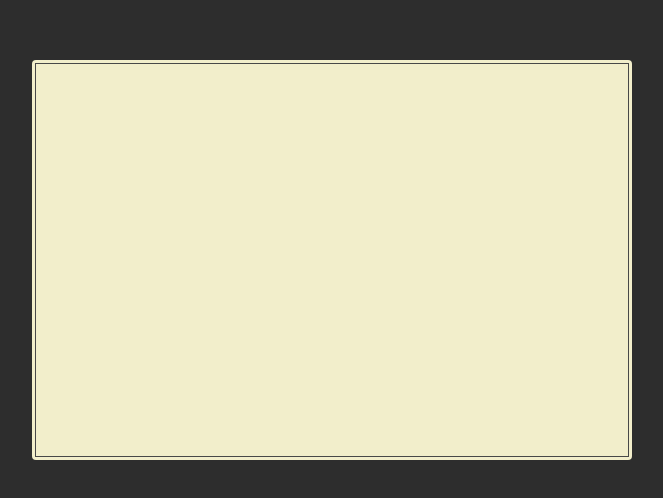
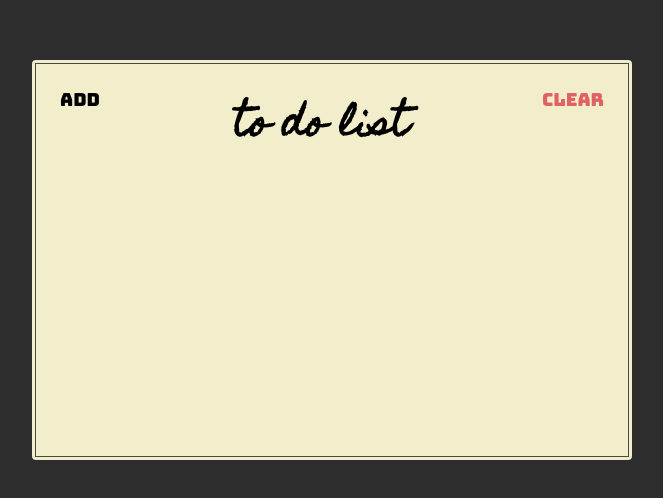
Before and after one commit to isnaininur30/react-learn, a website: page index.html in a window 1280 px wide. Shown: the part 140-638 px from the top of the page, without its empty margins (308-971 px from the left). Drawn offline with Linux system fonts and the light colour scheme.

Commit message:
Membuat header section

```diff
--- a/index.html
+++ b/index.html
@@ -10,10 +10,20 @@
       href="https://fonts.googleapis.com/css2?family=Bungee&display=swap"
       rel="stylesheet"
     />
+    <link
+      href="https://fonts.googleapis.com/css2?family=Bungee&family=Homemade+Apple&display=swap"
+      rel="stylesheet"
+    />
   </head>
   <body>
     <div class="container">
-      <div class="frame"></div>
+      <div class="frame">
+        <div class="header">
+          <button class="header-btn">Add</button>
+          <h1 class="header-title">To Do List</h1>
+          <button class="header-btn main-red-color">Clear</button>
+        </div>
+      </div>
     </div>
   </body>
 </html>
--- a/style.css
+++ b/style.css
@@ -1,6 +1,15 @@
 * {
   box-sizing: border-box;
 }
+
+:root {
+  --main-red-color: #e06262;
+}
+
+.main-red-color {
+  color: var(--main-red-color);
+}
+
 html {
   font-size: 10px;
 }
@@ -32,4 +41,29 @@ html {
 .frame {
   border: 1px solid #484848;
   height: 100%;
+
+  display: flex;
+  flex-direction: column;
 }
+.header {
+  display: flex;
+  align-items: flex-start;
+}
+.header-title {
+  flex: 1;
+  text-align: center;
+
+  font-size: 3.6rem;
+  font-family: "Homemade Apple", sans-serif;
+  text-transform: lowercase;
+}
+.header-btn {
+  font-size: 1.8rem;
+  font-family: "Bungee", sans-serif;
+
+  padding: 24px;
+
+  background: unset;
+  border: unset;
+  outline: unset;
+}
```
